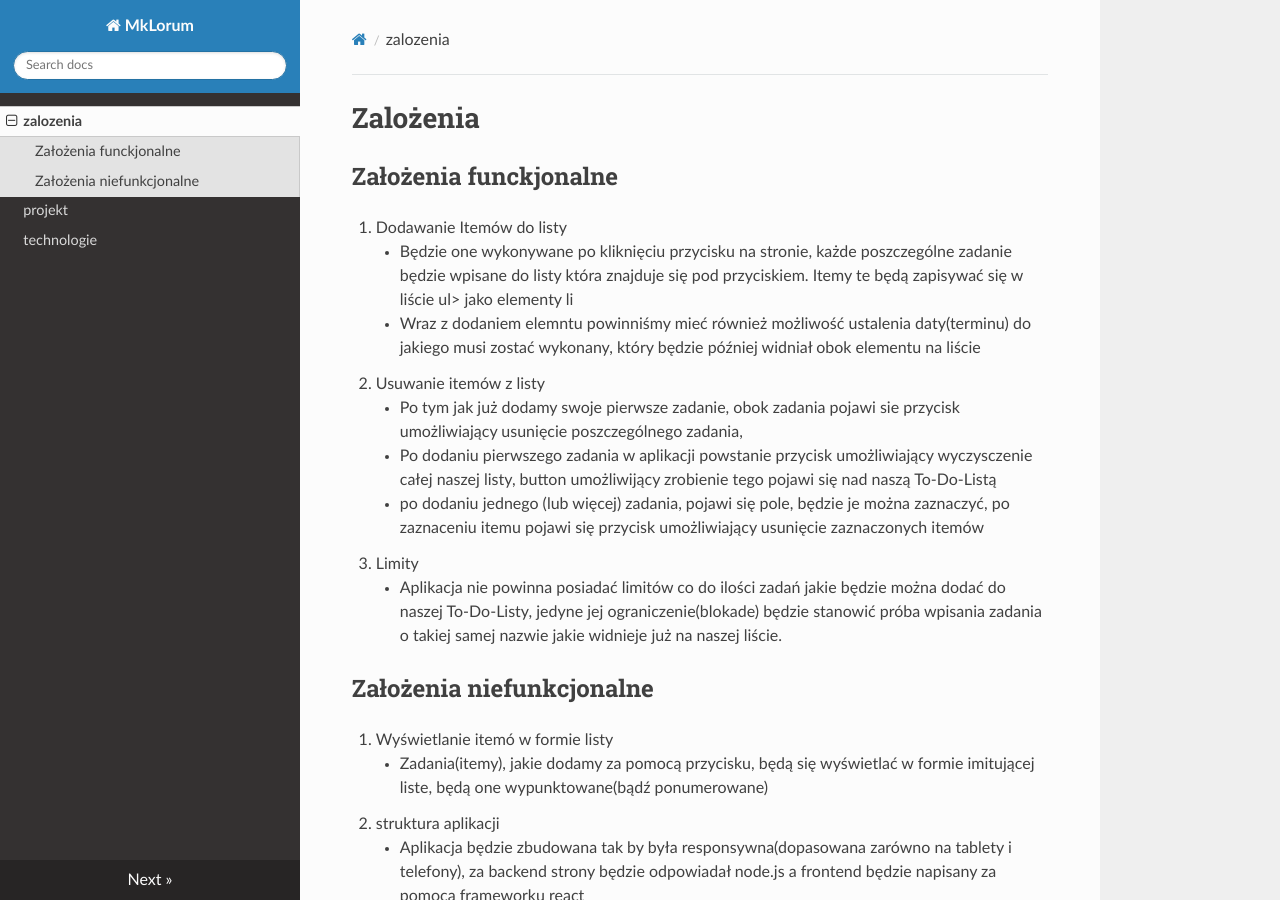
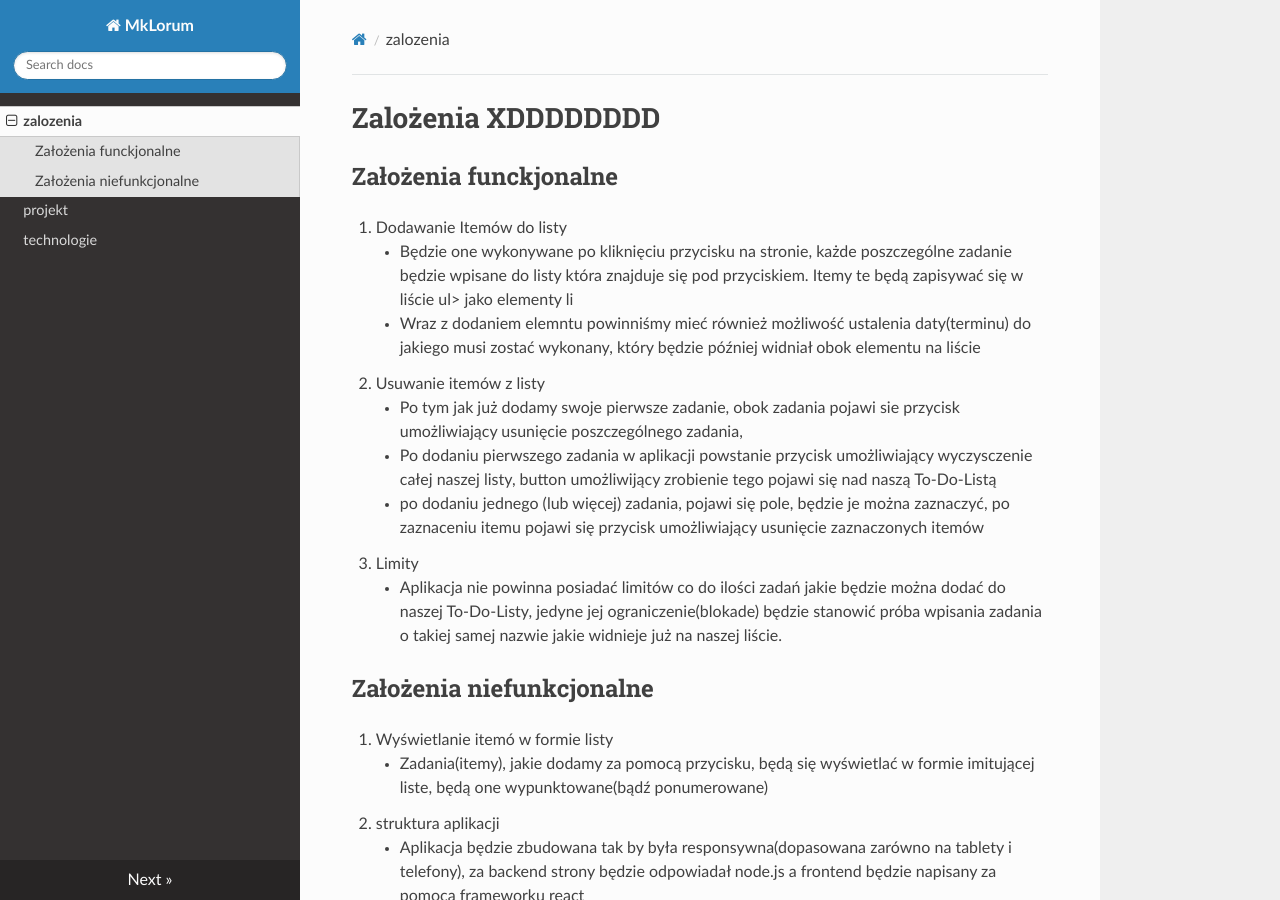
Before and after one commit to praktyka-et/to-do-app, an MkDocs documentation site: the page built from docs/index.md, in a window 1280 px wide and 900 px high. Built offline with MkDocs 1.6.1, drawn with Linux system fonts in a browser that asks for light colours; nearby versions of some CDN libraries.

Commit message:
Update index.md

```diff
--- a/docs/index.md
+++ b/docs/index.md
@@ -1,4 +1,4 @@
-# Zalożenia
+# Zalożenia XDDDDDDDD
 
 
 
```
